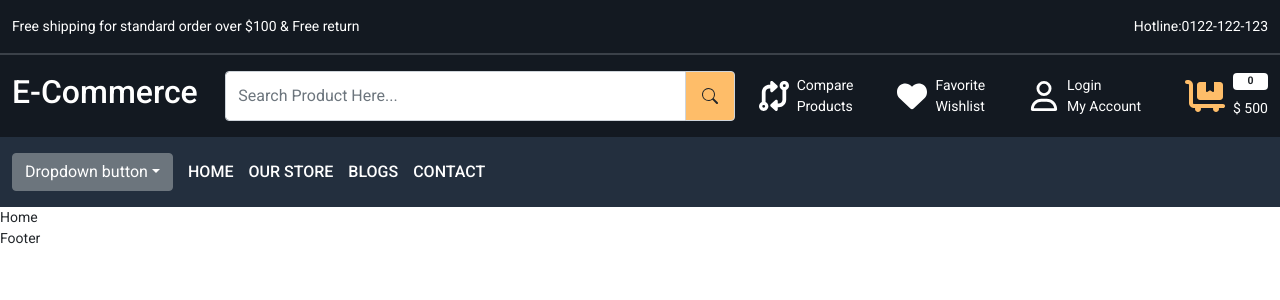
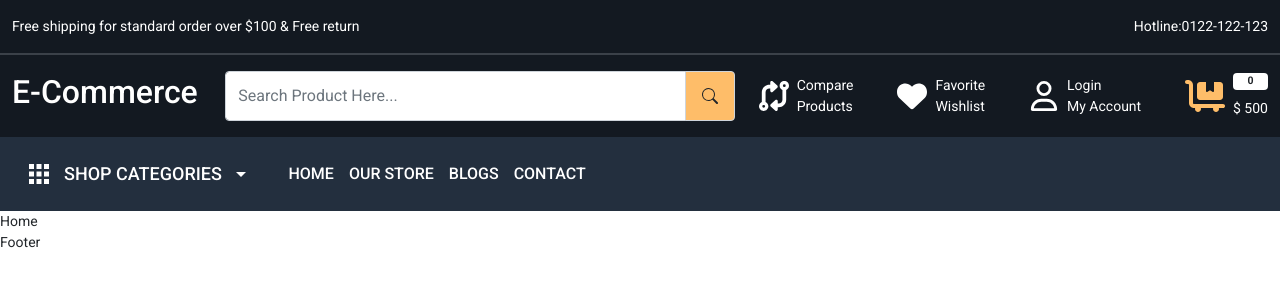
Before and after one commit to devanhdq/e-commerce-mern, a React (Vite) app in the folder frontend/: page / in a window 1280 px wide. Shown: the top 300 px of the page. Built offline with nearby package versions, Linux system fonts and the light colour scheme.

Commit message:
feat: Add dropdown menu to header component

```diff
--- a/frontend/src/components/Header.jsx
+++ b/frontend/src/components/Header.jsx
@@ -1,6 +1,7 @@
 import React from "react";
 import { Link, NavLink } from "react-router-dom";
 import { BsSearch } from "react-icons/bs";
+import { CgMenuGridR } from "react-icons/cg";
 import {
   FaCodeCompare,
   FaHeart,
@@ -100,35 +101,31 @@ const Header = () => {
         <div className="container-xxl">
           <div className="row">
             <div className="col-12">
-              <div className="menu-bottom d-flex align-items-center gap-15">
+              <div className="menu-bottom d-flex align-items-center gap-30">
                 <div>
-                  <div class="dropdown">
+                  <div className="dropdown">
                     <button
-                      class="btn btn-secondary dropdown-toggle"
+                      className="btn btn-secondary dropdown-toggle bg-transparent border-0 d-flex justify-content-center align-items-center gap-10"
                       type="button"
                       id="dropdownMenuButton1"
                       data-bs-toggle="dropdown"
                       aria-expanded="false"
                     >
-                      Dropdown button
+                      <CgMenuGridR size={30} />
+                      Shop Categories
                     </button>
                     <ul
-                      class="dropdown-menu"
+                      className="dropdown-menu"
                       aria-labelledby="dropdownMenuButton1"
                     >
                       <li>
-                        <a class="dropdown-item" href="#">
+                        <a className="dropdown-item text-white" href="#">
                           Action
                         </a>
                       </li>
                       <li>
-                        <a class="dropdown-item" href="#">
+                        <a className="dropdown-item text-white" href="#">
                           Another action
-                        </a>
-                      </li>
-                      <li>
-                        <a class="dropdown-item" href="#">
-                          Something else here
                         </a>
                       </li>
                     </ul>
--- a/frontend/src/index.css
+++ b/frontend/src/index.css
@@ -59,4 +59,19 @@ a {
   text-transform: uppercase;
   letter-spacing: 0.3;
 }
+.header-bottom .dropdown button {
+  color: white;
+  font-size: 18px;
+  line-height: 18px;
+  font-weight: 500;
+  text-transform: uppercase;
+  letter-spacing: 0.3;
+}
+.header-bottom .dropdown button:focus {
+  box-shadow: none;
+}
+.header-bottom .dropdown-menu {
+  background-color: var(--color-dark-slate-blue);
+  width: 100%;
+}
 /* End Header */
```
